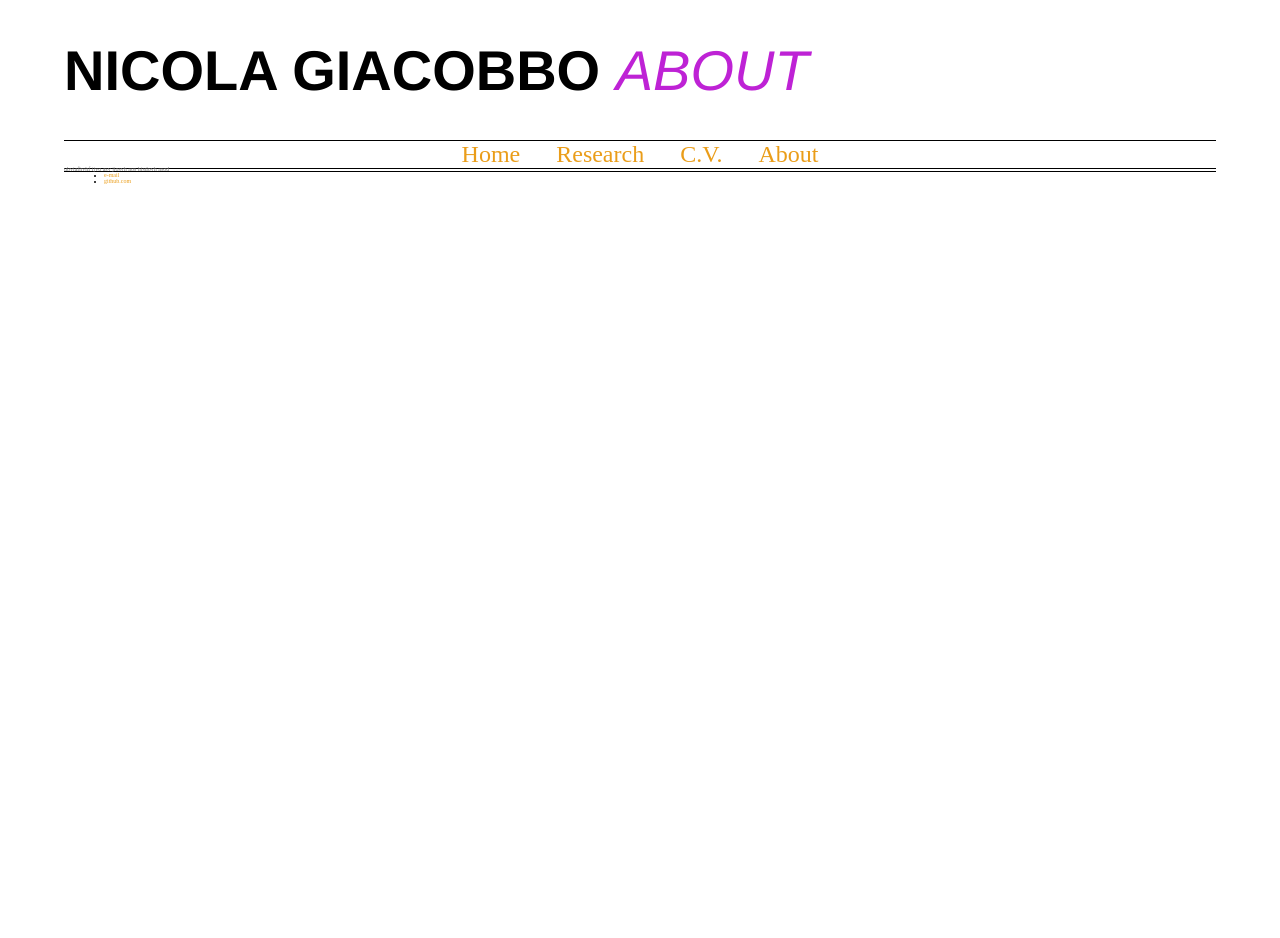
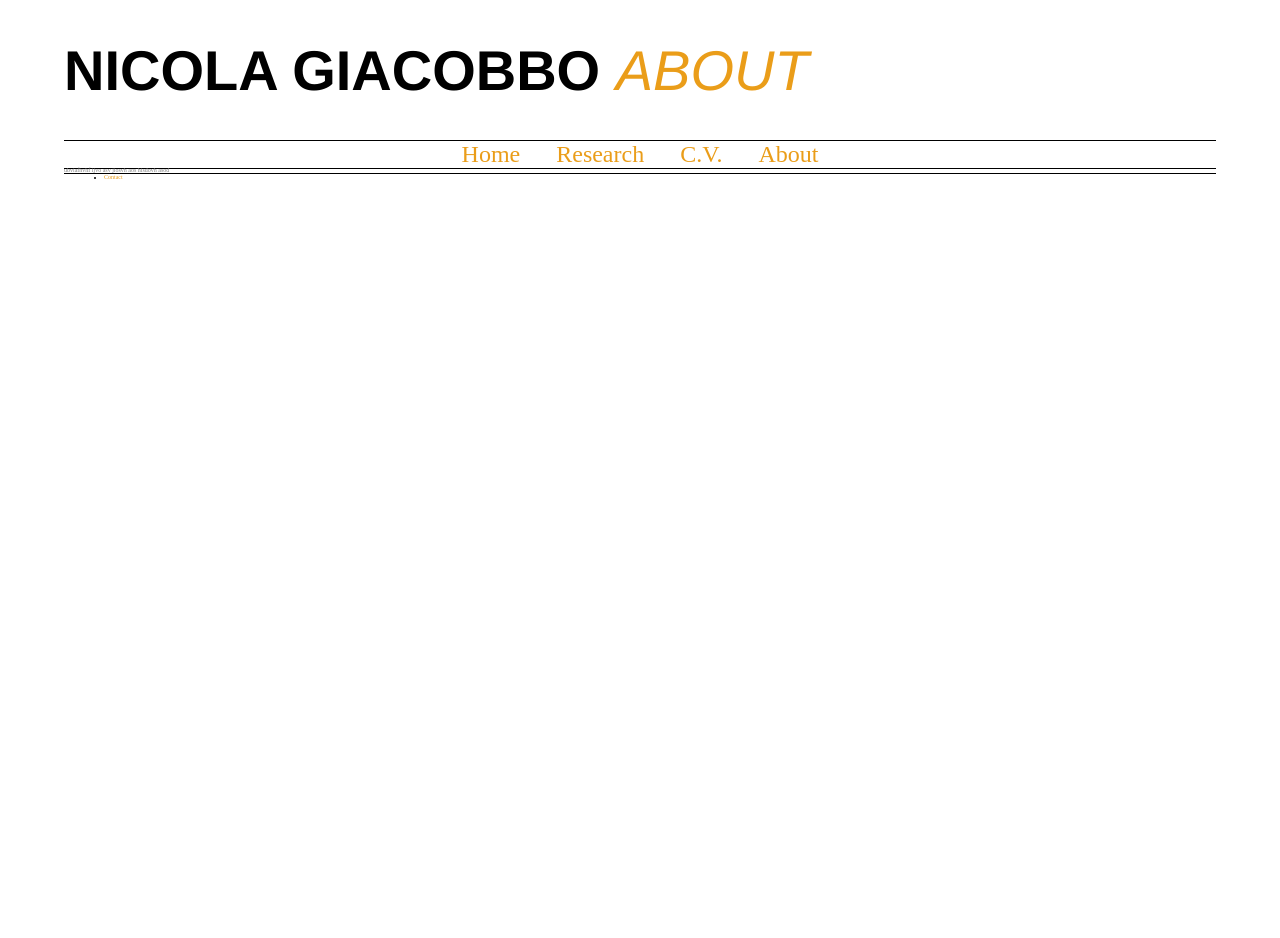
Before and after one commit to GiacobboNicola/giacobbonicola.github.io, a Jekyll site: the page built from item4.html, in a window 1280 px wide. Built offline with Jekyll 4.4.1, drawn with Linux system fonts in a browser that asks for light colours.

Commit message:
cv updated

```diff
--- a/_layouts/about.html
+++ b/_layouts/about.html
@@ -30,8 +30,7 @@
 			<p> ubviafhvhf  ijvo asv jiosvh aos hisdovh asod</p>
 		<footer>
 			<ul>
-				<li><a href="mailto:giacobbo.nicola@gmail.com">e-mail</a></li>
-			    <li><a href="https://github.com/giacobbonicola">github.com</a></li>
+					<li><a href="/contact">Contact</a></li>
 			</ul>
 		</footer>
 	</body>
--- a/_layouts/cv.html
+++ b/_layouts/cv.html
@@ -28,7 +28,7 @@
 		</div>
 		<footer>
 				<div class="longtext">
-					<p>The pdf version of my curriculum vitae is accessible at this <a href="/files/cv.pdf">link</a>, while the cv on this page is the more concise version.</p>
+					<p>The pdf version of my curriculum vitae is accessible at this <a href="/files/cv.pdf">link</a>, while you can find on this page a more concise version.</p>
 				</div>
 				<div>
 					<h1>Education</h1>
--- a/_layouts/home.html
+++ b/_layouts/home.html
@@ -40,8 +40,7 @@
 		</div>
 		<footer>
 			<ul>
-				<li><a style="color:#2D9831" href="mailto:giacobbo.nicola@gmail.com">e-mail</a></li>
-			    <li><a style="color:#2D9831" href="https://github.com/giacobbonicola">github.com</a></li>
+				<li><a href="/contact">Contact</a></li>
 			</ul>
 		</footer>
 	</body>
--- a/_layouts/research.html
+++ b/_layouts/research.html
@@ -70,8 +70,7 @@
 		</div>
 		<footer>
 			<ul>
-				<li><a href="mailto:giacobbo.nicola@gmail.com">e-mail</a></li>
-			    <li><a href="https://github.com/giacobbonicola">github.com</a></li>
+					<li><a href="/contact">Contact</a></li>
 			</ul>
 		</footer>
 	</body>
--- a/css/main.css
+++ b/css/main.css
@@ -56,7 +56,7 @@
 }
 footer {
     border-top: 1px solid black;
-    font-size: .12em;
+    font-size: .20em;
 }
 footer a {
     text-decoration: none;
--- a/item4.html
+++ b/item4.html
@@ -3,5 +3,5 @@
 title: About
 ---
 <div class="blurb">
-	<h1 class="main-title"> Nicola Giacobbo <span class="thin"> <i style="color:rgb(190, 34, 213)"> {{ page.title }} </i></span></h1>
+	<h1 class="main-title"> Nicola Giacobbo <span class="thin"> <i style="color:rgb(234, 157, 25)"> {{ page.title }} </i></span></h1>
 </div><!-- /.blurb -->
```
